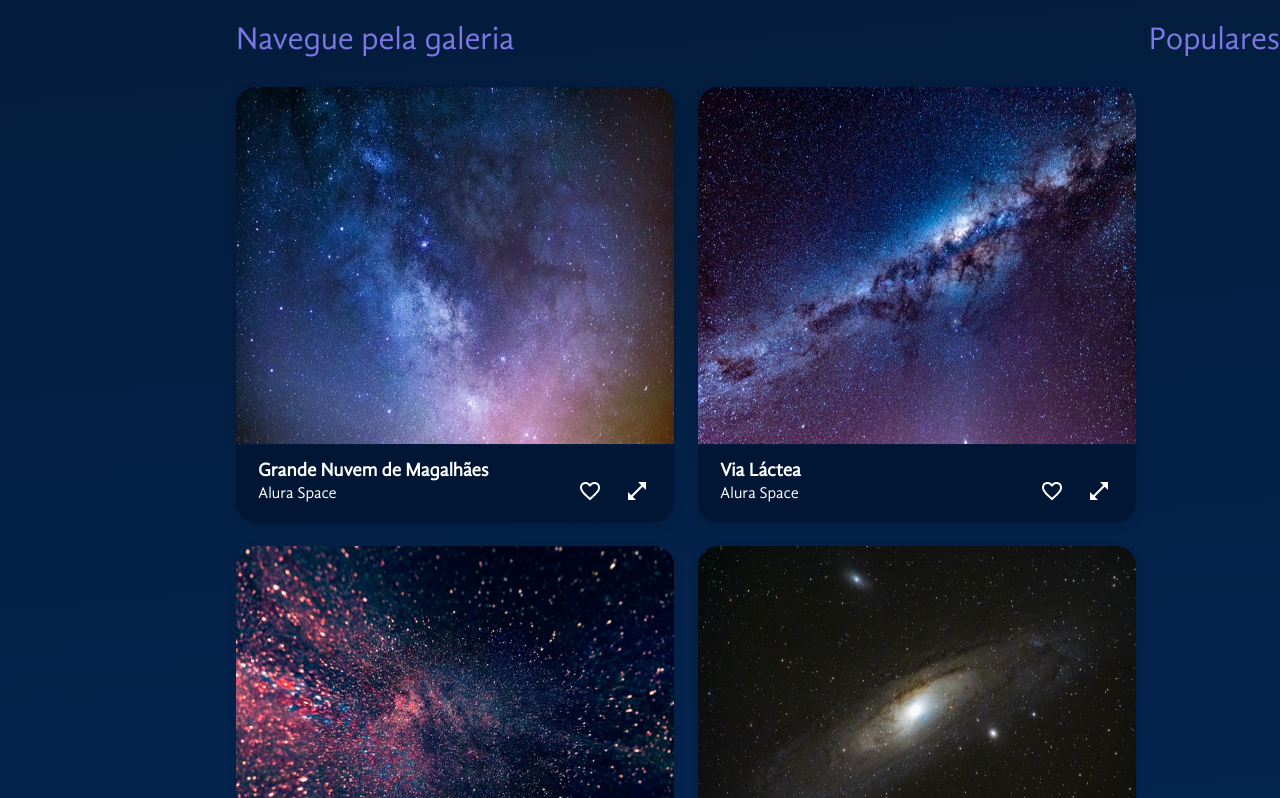
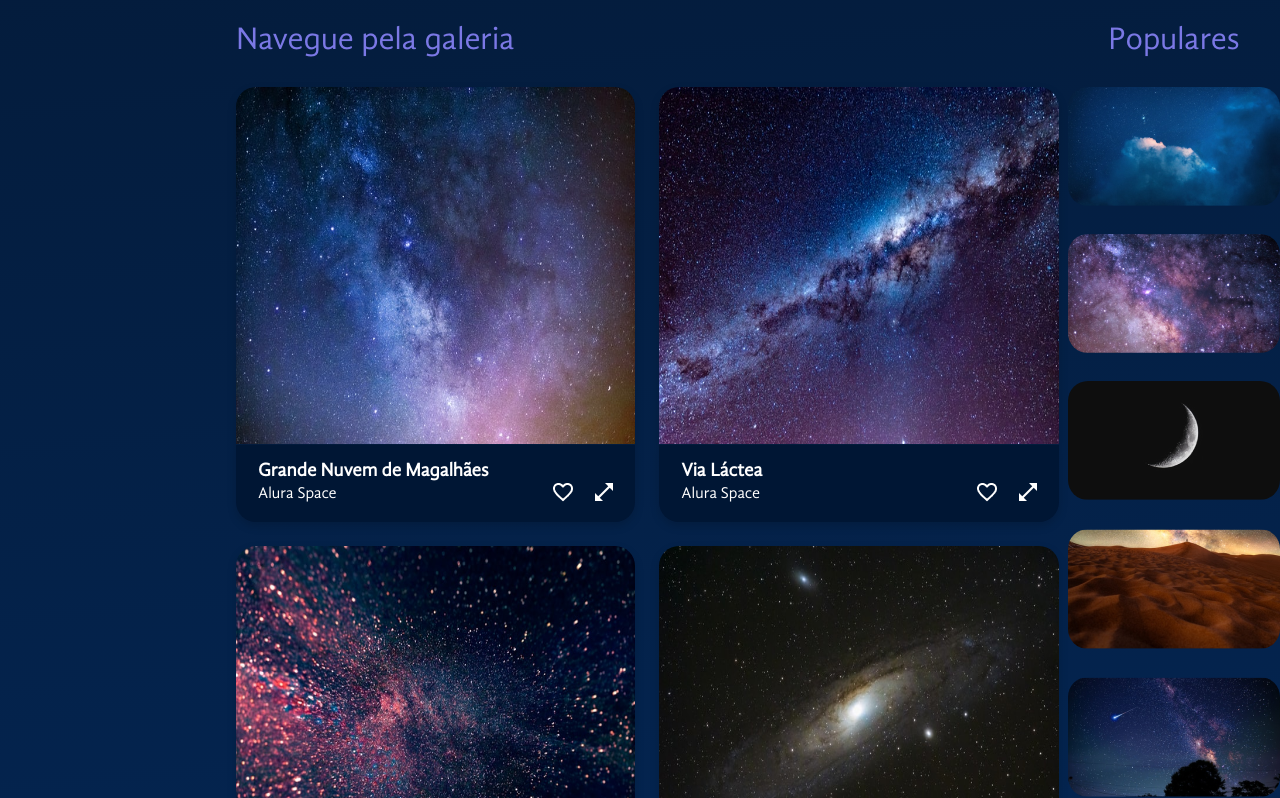
Before and after one commit to moitadev/alura-space-app, a React (Vite) app: page / in a window 1280 px wide. Shown: the part 605-1403 px from the top of the page. Built offline with nearby package versions, Linux system fonts and the light colour scheme.

Commit message:
Add style to modal and start the like interaction

```diff
--- a/src/App.jsx
+++ b/src/App.jsx
@@ -40,6 +40,10 @@ const GalleryContent = styled.section`
 const App = () => {
   const [galleryPhotos, setGalleryPhotos] = useState(photos);
   const [selectedPhoto, setSelectedPhoto] = useState(null);
+
+  const onFavoriteToggle = (photo) => {
+    console.log(photo)
+  }
   return (
     <GradientBackground>
       <GlobalStyle />
@@ -55,11 +59,12 @@ const App = () => {
             <Gallery
               photos={galleryPhotos}
               onPhotoSelected={photo => setSelectedPhoto(photo)}
+              onFavoriteToggle={onFavoriteToggle}
             />
           </GalleryContent>
         </MainContainer>
       </AppContainer>
-      <ZoomModal photo={selectedPhoto} />
+      <ZoomModal photo={selectedPhoto} onClosed={() => setSelectedPhoto(null)} />
     </GradientBackground>
   );
 };
--- a/src/components/Aside/NavItem/index.jsx
+++ b/src/components/Aside/NavItem/index.jsx
@@ -9,6 +9,9 @@ const StyledItem = styled.li`
     display: flex;
     align-items: center;
     gap: 22px;
+    &:hover{
+
+    }
 `
 
 const NavItem = ({ children, activeIcon, disabledIcon, active = false }) => {
--- a/src/components/Gallery/Image/index.jsx
+++ b/src/components/Gallery/Image/index.jsx
@@ -49,8 +49,6 @@ const LikeButton = styled.button`
   height: 24px;
   border: 0;
   background-color: transparent;
-  background-image: url('/public/icones/favorito.png');
-  background-repeat: no-repeat;
   cursor: pointer;
   transition: all 0.3s ease;
   &:hover {
@@ -60,31 +58,32 @@ const LikeButton = styled.button`
 `;
 
 const ExpandButton = styled.button`
-  width: 24px;
-  height: 24px;
   border: 0;
-  background-color: transparent;
-  background-image: url('/public/icones/expandir.png');
-  background-repeat: no-repeat;
+  padding: 0;
   cursor: pointer;
   transition: all 0.3s ease;
+  background-color: transparent;
   &:hover {
     transform: scale(1.3);
     transition: all 0.3s ease;
   }
 `;
 
-const Image = ({ photo, expanded = false, onZoom }) => {
+const Image = ({ photo, expanded = false, onZoom, onFavoriteToggle }) => {
   return (
-    <StyledCard id={photo.id}>
+    <StyledCard $expanded={expanded} id={`foto-${photo.id}`}>
       <StyledImage src={photo.path} alt={photo.titulo} />
       <StyledCaption>
         <h3>{photo.titulo}</h3>
         <StyledFooter>
           <p>{photo.fonte}</p>
           <ButtonsWrapper>
-            <LikeButton value="like" />
-            <ExpandButton onClick={() => onZoom(photo)} value="expand" />
+            <LikeButton onClick={() => onFavoriteToggle(photo)}>
+              <img src="/public/icones/favorito.png" alt="Ícone de favorito" />
+            </LikeButton>
+            {!expanded && <ExpandButton onClick={() => onZoom(photo)} aria-hidden={expanded}>
+              <img src="/public/icones/expandir.png" alt="Ícone de expandir" />
+            </ExpandButton>}
           </ButtonsWrapper>
         </StyledFooter>
       </StyledCaption>
--- /dev/null
+++ b/src/components/Gallery/Trending/fotos-populares.json
@@ -0,0 +1,27 @@
+[
+  {
+    "path": "/imagens/populares/foto-1.png",
+    "alt": "galáxia",
+    "id": 1
+  },
+  {
+    "path": "/imagens/populares/foto-2.png",
+    "alt": "lua",
+    "id": 2
+  },
+  {
+    "path": "/imagens/populares/foto-3.png",
+    "alt": "terra",
+    "id": 3
+  },
+  {
+    "path": "/imagens/populares/foto-4.png",
+    "alt": "nuvem",
+    "id": 4
+  },
+  {
+    "path": "/imagens/populares/foto-5.png",
+    "alt": "meteoro",
+    "id": 5
+  }
+]
--- a/src/components/Gallery/Trending/index.jsx
+++ b/src/components/Gallery/Trending/index.jsx
@@ -1,9 +1,42 @@
-import Title from "../../Title"
+import styled from 'styled-components';
+import Title from '../../Title';
+import trendings from './fotos-populares.json';
+
+const TrendingWrapper = styled.div`
+  display: flex;
+  flex-direction: column;
+  align-items: center;
+`;
+
+const TrendingList = styled.ul`
+  list-style: none;
+  display: flex;
+  flex-direction: column;
+  padding: 0;
+  margin: 0;
+  gap: 23px;
+`;
+
+const TrendingItem = styled.li`
+  padding: 0;
+  img {
+    border-radius: 20px;
+  }
+`;
 
 const Trending = () => {
-    return(
-        <Title align="center">Populares</Title>
-    )
-}
+  return (
+    <TrendingWrapper>
+      <Title align="center">Populares</Title>
+      <TrendingList>
+        {trendings.map((trending) => (
+          <TrendingItem key={trending.id}>
+            <img src={trending.path} alt={trending.alt} />
+          </TrendingItem>
+        ))}
+      </TrendingList>
+    </TrendingWrapper>
+  );
+};
 
-export default Trending
+export default Trending;
--- a/src/components/Gallery/index.jsx
+++ b/src/components/Gallery/index.jsx
@@ -23,7 +23,7 @@ const ImageList = styled.div`
   box-sizing: border-box;
 `;
 
-const Gallery = ({ photos = [], onPhotoSelected }) => {
+const Gallery = ({ photos = [], onPhotoSelected, onFavoriteToggle }) => {
   return (
     <>
       <Tags />
@@ -34,6 +34,7 @@ const Gallery = ({ photos = [], onPhotoSelected }) => {
             {photos.map((photo) => (
               <Image
                 onZoom={onPhotoSelected}
+                onFavoriteToggle={onFavoriteToggle}
                 key={photo.id}
                 photo={photo}
               />
--- a/src/components/ZoomModal/index.jsx
+++ b/src/components/ZoomModal/index.jsx
@@ -1,14 +1,58 @@
-const ZoomModal = ({ photo }) => {
-    return (
+import styled from 'styled-components';
+import Image from '../Gallery/Image';
+
+const Overlay = styled.div`
+  background-color: rgba(0, 0, 0, 0.7);
+  backdrop-filter: blur(2px);
+  position: fixed;
+  top: 0;
+  right: 0;
+  left: 0;
+  bottom: 0;
+`;
+
+const StyledDialog = styled.dialog`
+  position: absolute;
+  top: 294px;
+  background-color: transparent;
+  border: 0;
+  width: 90%;
+  display: flex;
+  justify-content: center;
+`;
+
+const CloseButton = styled.button`
+  position: relative;
+  top: 20px;
+  right: 40px;
+  background-color: transparent;
+  border: 0;
+  z-index: 2;
+  color: #fff;
+  cursor: pointer;
+  transition: all 0.3s ease;
+  &:hover {
+    transform: scale(1.2);
+    transition: all 0.3s ease;
+  }
+`;
+
+const ZoomModal = ({ photo, onClosed }) => {
+  return (
+    <>
+      {photo && (
         <>
-            <dialog open={!!photo}>
-                <p>Greetings, one and all!</p>
-                <form method="dialog">
-                    <button>OK</button>
-                </form>
-            </dialog>
+          <Overlay />
+          <StyledDialog open={!!photo} onClose={onClosed}>
+            <Image photo={photo} expanded={true} />
+            <form method="dialog">
+              <CloseButton>x</CloseButton>
+            </form>
+          </StyledDialog>
         </>
-    )
-}
+      )}
+    </>
+  );
+};
 
-export default ZoomModal
+export default ZoomModal;
```
